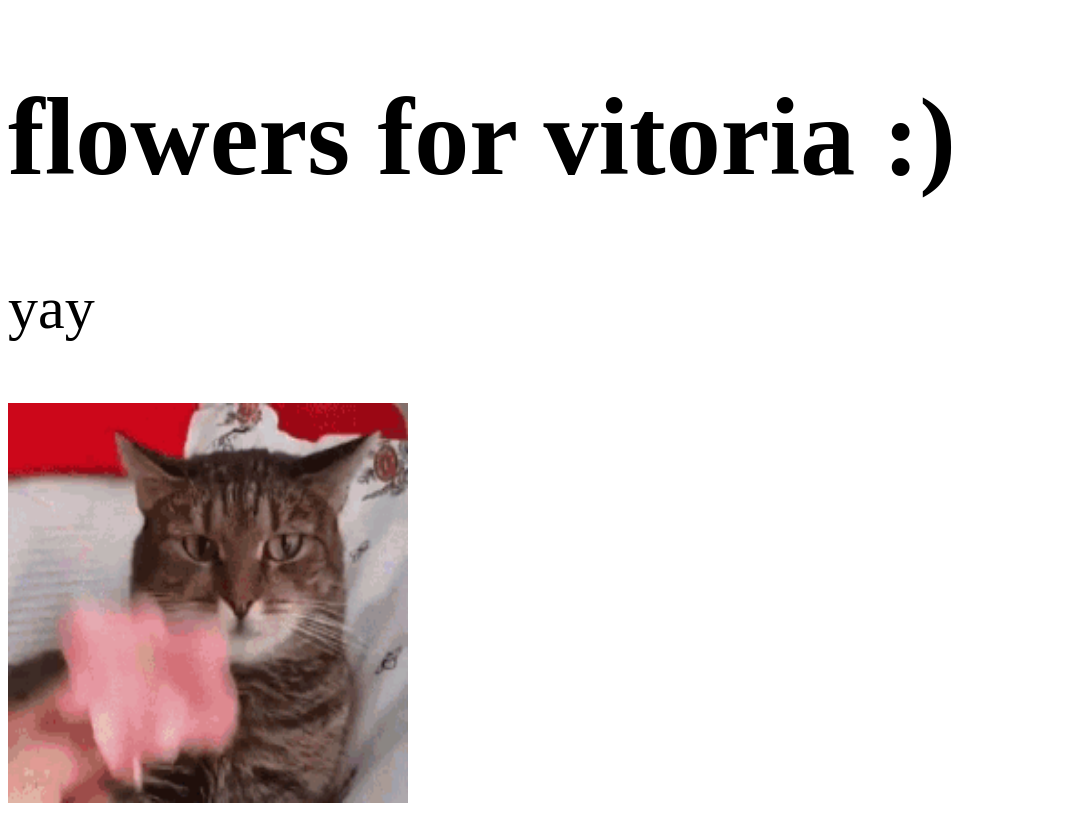
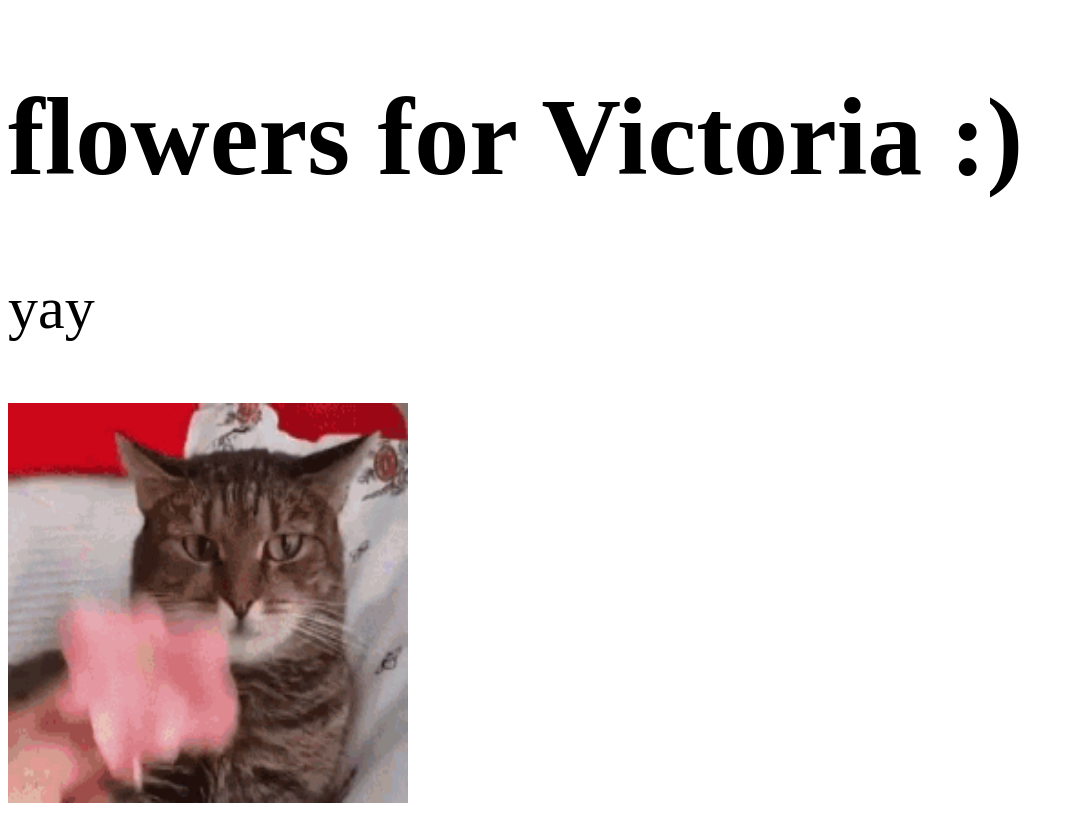
Before and after one commit to gavinturner395/ubiquitous-adventure, a plain HTML site: page index.html in a window 1280 px wide. Shown: the whole page, without its empty margins (0-1074 px from the left). Drawn offline with Linux system fonts and the light colour scheme.

Commit message:
Update index.html

```diff
--- a/index.html
+++ b/index.html
@@ -6,7 +6,7 @@
     <title>hola</title>
   </head>
   <body>
-    <h1>flowers for vitoria :)</h1>
+    <h1>flowers for Victoria  :)</h1>
     <p>yay</p>
     <img src="mind-blown.gif" width="400" height="400">
   </body>
```
